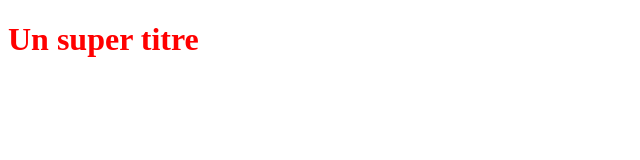
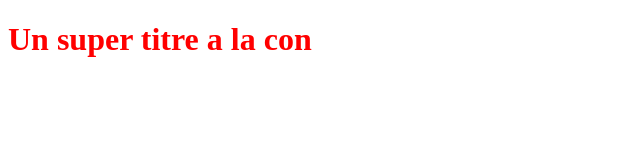
Before and after one commit to mouuhamed55diouf/premierptojet, a plain HTML site: page index.html in a window 1280 px wide. Shown: the whole page, without its empty margins (0-640 px from the left). Drawn offline with Linux system fonts and the light colour scheme.

Commit message:
second modif

```diff
--- a/index.html
+++ b/index.html
@@ -5,6 +5,6 @@
    <link rel="stylesheet" type="text/css" href="style.css">
 </head>
 <body>
-   <h1>Un super titre</h1>
+   <h1>Un super titre  a la con</h1>
 </body>
 </html>
```
